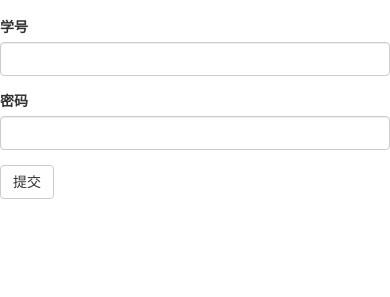
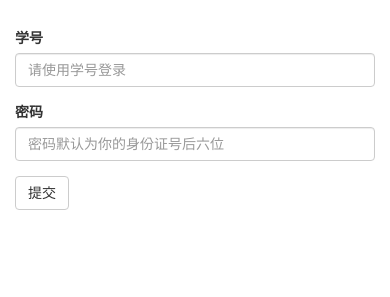
Before and after one commit to jelviss/Reptile, a Flask app: page /login in a window 390 px wide. Shown: the part 55-352 px from the top of the page. Run offline with Flask 2, Linux system fonts and the light colour scheme; parts of the project's set-up code (start-up, migrations or seed data) failed here and were passed over; some libraries are stand-ins or nearby versions.

Commit message:
完善登录功能

```diff
--- a/trainTicketsSpriderV2/ttsprider/app.py
+++ b/trainTicketsSpriderV2/ttsprider/app.py
@@ -118,6 +118,7 @@ def index():
 
 #删除登记信息
 @app.route("/del/<int:uid>/<string:noticetime>", methods=['GET'])
+@login_required
 def del_email(uid, noticetime):
     del_quename = ['email_que_set_',noticetime]
     #暂时这样
--- a/trainTicketsSpriderV2/ttsprider/templates/login.html
+++ b/trainTicketsSpriderV2/ttsprider/templates/login.html
@@ -23,7 +23,11 @@
                 <li><a href="/">你还在为上课而错过了火车票而烦恼吗</a></li>
             </ul>
             <ul class="nav navbar-nav navbar-right">
-                <li><a href="/login">登录</a></li>
+                {% if current_user.is_authenticated() %}
+                    <li><a href="/logout">退出</a></li>
+                {% else %}
+                    <li><a href="/login">登录</a></li>
+                {% endif %}
             </ul>
         </div>
     </div>
@@ -37,10 +41,23 @@
     {% endfor %}
   {% endif %}
 {% endwith %}
-
+<div class="clearfix" style="margin-bottom: 10px;"></div><!-- 清除浮动 -->
 <div class="container-fluid">
 <div class="row">
-{{ wtf.quick_form(form) }}
+<div class="col-md-4"></div>
+<div class="col-md-4">
+<form class="form" action="/" method="POST">
+    {{ form.hidden_tag() }}
+        <div class="form-group{% if form.stuid.errors %} has-error{% endif %}">
+            {{form.stuid.label}}{{form.stuid(class='form-control inputfromstation',placeholder="请使用学号登录",required=required)}}
+        </div>
+        <div class="form-group{% if form.pwd.errors %} has-error{% endif %}">
+            {{form.pwd.label}}{{form.pwd(class='form-control inputtostation',placeholder="密码默认为你的身份证号后六位",required=required)}}
+        </div>
+            {{form.submit(class='btn btn-default')}}
+    </form>
+</div>
+<div class="col-md-4"></div>
 </div>
 </div>
 {% endblock %}
```
Also changed, not shown: trainTicketsSpriderV2/ttsprider/templates/index.html (+6 -4 lines).
